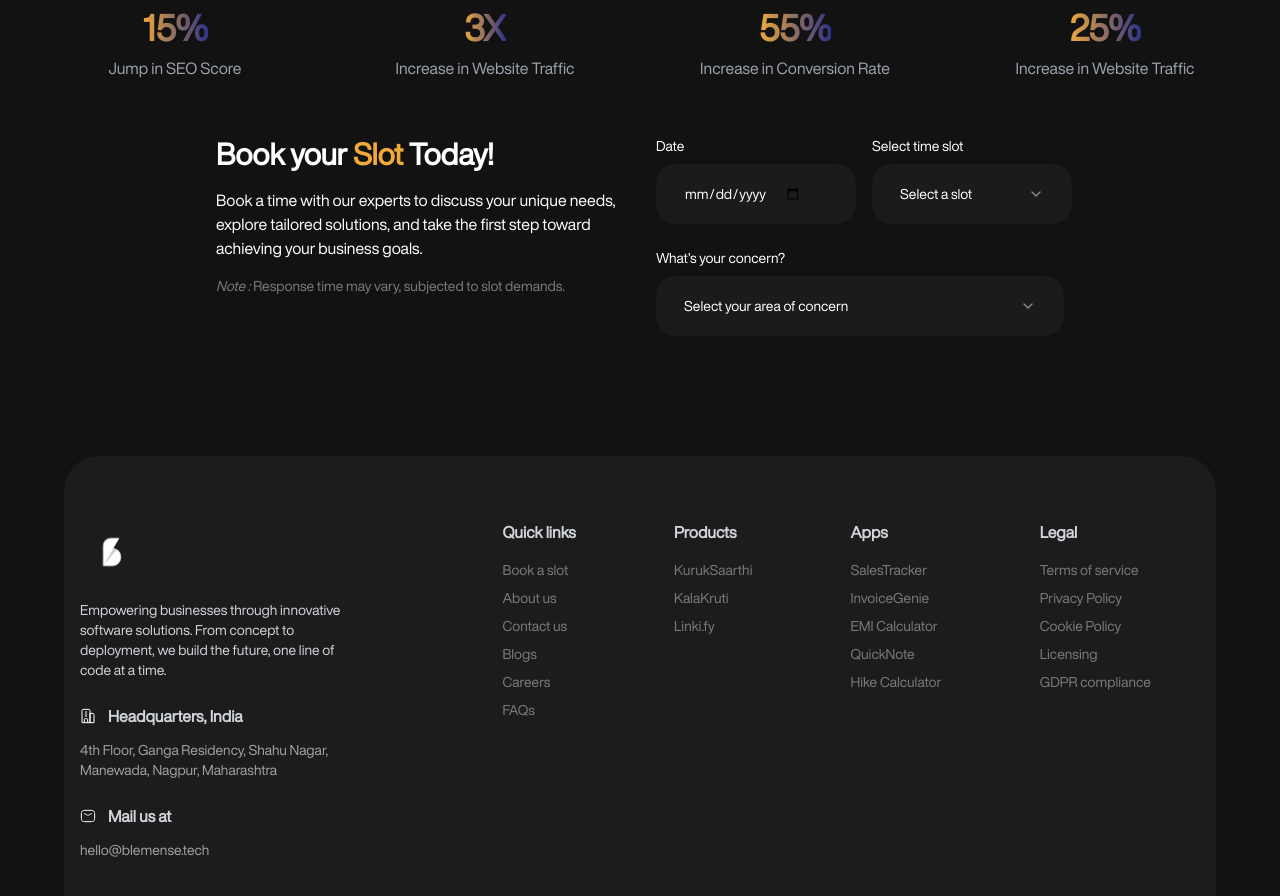
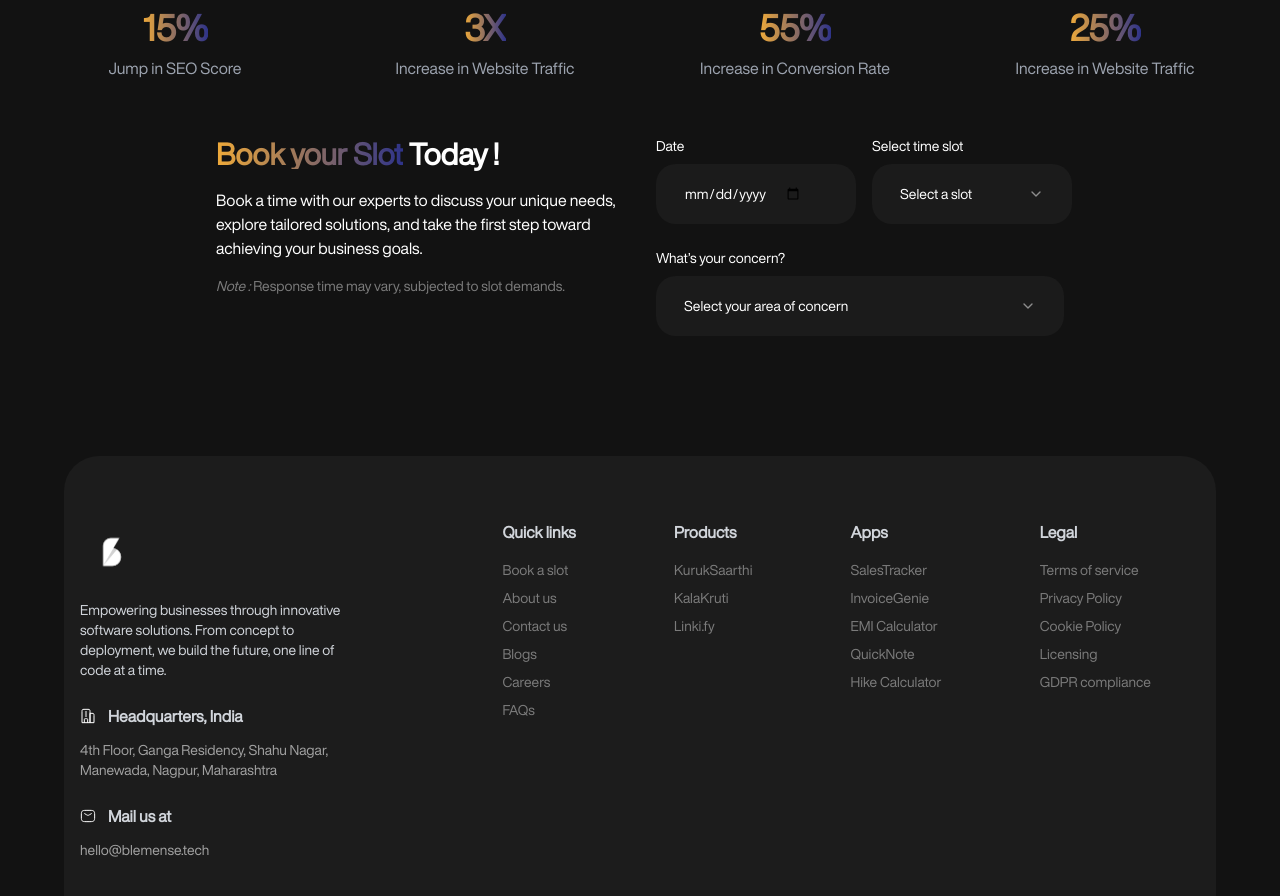
Before and after one commit to Blemense-Technologies/blemense-technologies, a Next.js app: page / in a window 1280 px wide. Shown: the part 1180-2076 px from the top of the page. Built offline with nearby package versions, Linux system fonts and the light colour scheme.

Commit message:
Gradient Text applied to Slot Booking Title

```diff
--- a/src/components/slot-book.tsx
+++ b/src/components/slot-book.tsx
@@ -21,7 +21,8 @@ export default function SlotBook() {
             {/* Text Section */}
             <div className="lg:w-1/2 space-y-4">
                 <h2 className="text-xl lg:text-3xl text-center md:text-left lg:text-left font-bold">
-                    Book your <span className=" text-secondaryTheme">Slot</span> Today!
+                {" "}
+                <span className="text-gradient">Book your Slot</span> Today !
                 </h2>
                 <p className="hidden lg:block md:block text-white">
                     Book a time with our experts to discuss your unique needs, explore
```
